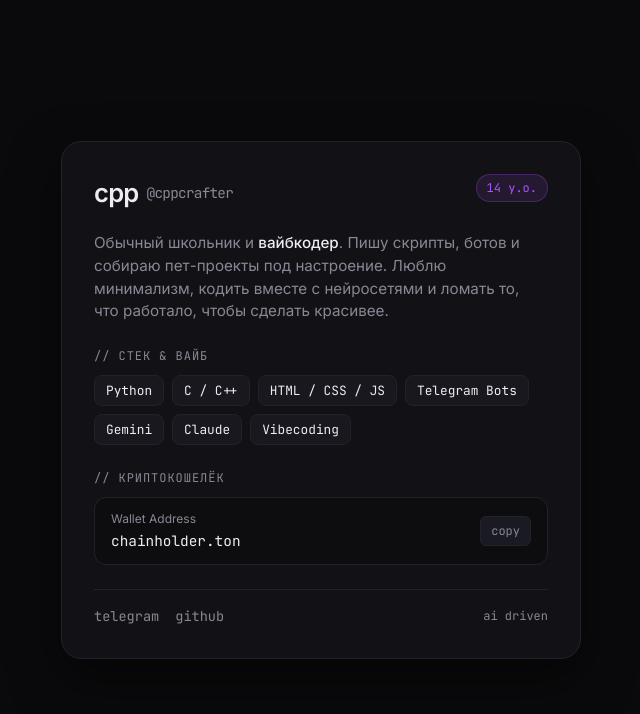
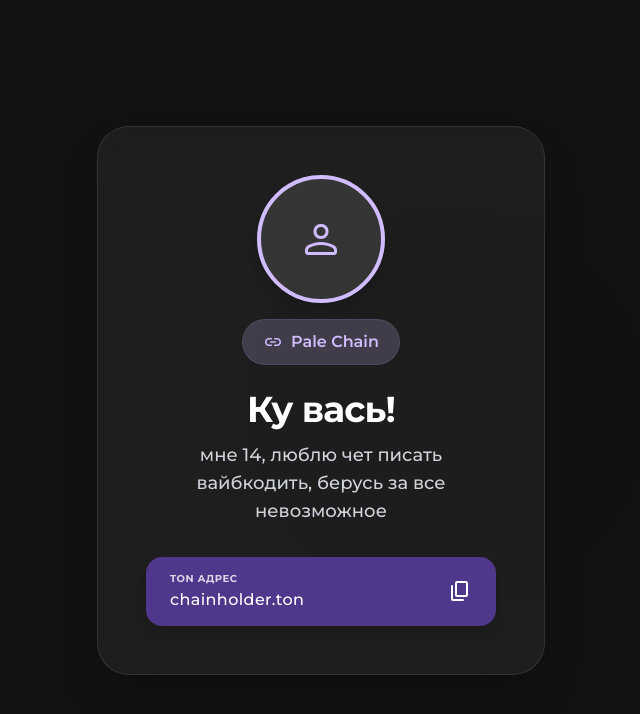
Before and after one commit to cppcrafter/cppsite, a plain HTML site: page index.html in a window 1280 px wide. Shown: the whole page, without its empty margins (319-959 px from the left). Drawn offline with nearby package versions, Linux system fonts and the light colour scheme.

Commit message:
Refactor index.html and integrate Tailwind CSS

```diff
--- a/index.html
+++ b/index.html
@@ -3,276 +3,93 @@
 <head>
     <meta charset="UTF-8">
     <meta name="viewport" content="width=device-width, initial-scale=1.0">
-    <title>cpp // cppcrafter</title>
+    <title>cppcrafter | Portfolio</title>
+
+    <!-- Подключение Tailwind CSS -->
+    <script src="https://cdn.tailwindcss.com"></script>
+
+    <!-- Подключение шрифта Montserrat -->
     <link rel="preconnect" href="https://fonts.googleapis.com">
     <link rel="preconnect" href="https://fonts.gstatic.com" crossorigin>
-    <link href="https://fonts.googleapis.com/css2?family=Inter:wght@400;500;600&family=JetBrains+Mono:wght@400;500&display=swap" rel="stylesheet">
+    <link href="https://fonts.googleapis.com/css2?family=Montserrat:wght@400;500;600;700&display=swap" rel="stylesheet">
+
+    <!-- Подключение Material Symbols Rounded -->
+    <link href="https://fonts.googleapis.com/css2?family=Material+Symbols+Rounded:opsz,wght,FILL,GRAD@24,400,0,0" rel="stylesheet" />
+
     <style>
-        :root {
-            --bg: #0a0a0c;
-            --card: #121216;
-            --border: #222228;
-            --text: #ececf1;
-            --muted: #888894;
-            --accent: #a855f7;
-            --accent-dim: rgba(168, 85, 247, 0.12);
-        }
-
-        * {
-            box-sizing: border-box;
-            margin: 0;
-            padding: 0;
-        }
-
         body {
-            background-color: var(--bg);
-            color: var(--text);
-            font-family: 'Inter', -apple-system, sans-serif;
-            min-height: 100vh;
-            display: flex;
-            justify-content: center;
-            align-items: center;
-            padding: 24px;
-            line-height: 1.5;
-        }
-
-        .container {
-            width: 100%;
-            max-width: 520px;
-            background: var(--card);
-            border: 1px solid var(--border);
-            border-radius: 20px;
-            padding: 32px;
-            box-shadow: 0 20px 50px rgba(0, 0, 0, 0.5);
-            animation: fadeIn 0.4s ease-out;
-        }
-
-        @keyframes fadeIn {
-            from { opacity: 0; transform: translateY(10px); }
-            to { opacity: 1; transform: translateY(0); }
-        }
-
-        .header {
-            display: flex;
-            justify-content: space-between;
-            align-items: flex-start;
-            margin-bottom: 20px;
-        }
-
-        .title h1 {
-            font-size: 1.6rem;
-            font-weight: 600;
-            letter-spacing: -0.03em;
-            display: flex;
-            align-items: center;
-            gap: 8px;
-        }
-
-        .title span.handle {
-            font-family: 'JetBrains Mono', monospace;
-            font-size: 0.9rem;
-            color: var(--muted);
-            font-weight: 400;
-        }
-
-        .status-badge {
-            font-family: 'JetBrains Mono', monospace;
-            font-size: 0.75rem;
-            background: var(--accent-dim);
-            color: var(--accent);
-            padding: 4px 10px;
-            border-radius: 999px;
-            border: 1px solid rgba(168, 85, 247, 0.25);
-        }
-
-        .bio {
-            color: var(--muted);
-            font-size: 0.95rem;
-            margin-bottom: 24px;
-        }
-
-        .bio strong {
-            color: var(--text);
-            font-weight: 500;
-        }
-
-        .section-title {
-            font-family: 'JetBrains Mono', monospace;
-            font-size: 0.75rem;
-            text-transform: uppercase;
-            letter-spacing: 0.08em;
-            color: var(--muted);
-            margin-bottom: 10px;
-        }
-
-        .tags {
-            display: flex;
-            flex-wrap: wrap;
-            gap: 8px;
-            margin-bottom: 24px;
-        }
-
-        .tag {
-            font-family: 'JetBrains Mono', monospace;
-            font-size: 0.8rem;
-            background: #18181e;
-            border: 1px solid var(--border);
-            color: var(--text);
-            padding: 5px 11px;
-            border-radius: 8px;
-            transition: border-color 0.2s, transform 0.15s;
-        }
-
-        .tag:hover {
-            border-color: var(--muted);
-            transform: translateY(-1px);
-        }
-
-        .wallet-box {
-            background: #0d0d10;
-            border: 1px solid var(--border);
-            border-radius: 12px;
-            padding: 12px 16px;
-            display: flex;
-            justify-content: space-between;
-            align-items: center;
-            cursor: pointer;
-            transition: border-color 0.2s, background 0.2s;
-            margin-bottom: 24px;
-            user-select: none;
-        }
-
-        .wallet-box:hover {
-            border-color: var(--accent);
-            background: #111116;
-        }
-
-        .wallet-info {
-            display: flex;
-            flex-direction: column;
-            gap: 2px;
-            overflow: hidden;
-        }
-
-        .wallet-label {
-            font-size: 0.75rem;
-            color: var(--muted);
-        }
-
-        .wallet-address {
-            font-family: 'JetBrains Mono', monospace;
-            font-size: 0.9rem;
-            color: var(--text);
-            white-space: nowrap;
-            overflow: hidden;
-            text-overflow: ellipsis;
-        }
-
-        .copy-btn {
-            font-family: 'JetBrains Mono', monospace;
-            font-size: 0.75rem;
-            color: var(--muted);
-            background: #1a1a22;
-            padding: 5px 10px;
-            border-radius: 6px;
-            border: 1px solid var(--border);
-            transition: all 0.2s;
-        }
-
-        .wallet-box:hover .copy-btn {
-            color: var(--text);
-            border-color: var(--muted);
-        }
-
-        .footer {
-            display: flex;
-            justify-content: space-between;
-            align-items: center;
-            padding-top: 16px;
-            border-top: 1px solid var(--border);
-            font-size: 0.85rem;
-        }
-
-        .links {
-            display: flex;
-            gap: 16px;
-        }
-
-        .links a {
-            color: var(--muted);
-            text-decoration: none;
-            font-family: 'JetBrains Mono', monospace;
-            transition: color 0.2s;
-        }
-
-        .links a:hover {
-            color: var(--text);
-        }
-
-        .sys-info {
-            font-family: 'JetBrains Mono', monospace;
-            font-size: 0.75rem;
-            color: var(--muted);
+            font-family: 'Montserrat', sans-serif;
+            background-color: #121212;
         }
     </style>
 </head>
-<body>
+<body class="min-h-screen flex items-center justify-center p-4 antialiased text-white relative overflow-hidden">
 
-    <main class="container">
-        <header class="header">
-            <div class="title">
-                <h1>cpp <span class="handle">@cppcrafter</span></h1>
-            </div>
-            <div class="status-badge">14 y.o.</div>
-        </header>
+    <!-- Фоновые декорации для усиления эффекта стекла (опционально) -->
+    <div class="absolute top-1/4 left-1/4 w-96 h-96 bg-[#D0BCFF] rounded-full mix-blend-multiply filter blur-[128px] opacity-20"></div>
+    <div class="absolute bottom-1/4 right-1/4 w-96 h-96 bg-[#4F378B] rounded-full mix-blend-multiply filter blur-[128px] opacity-20"></div>
 
-        <p class="bio">
-            Обычный школьник и <strong>вайбкодер</strong>. Пишу скрипты, ботов и собираю пет-проекты под настроение. Люблю минимализм, кодить вместе с нейросетями и ломать то, что работало, чтобы сделать красивее.
+    <!-- Glassmorphism Panel -->
+    <main class="bg-white/5 backdrop-blur-md border border-white/10 rounded-[2rem] p-8 md:p-12 flex flex-col items-center max-w-md w-full shadow-2xl relative z-10">
+
+        <!-- Avatar Block -->
+        <div class="relative w-32 h-32 rounded-full border-4 border-[#D0BCFF] bg-white/10 flex items-center justify-center overflow-hidden shadow-lg">
+            <!-- Иконка человека (заглушка) -->
+            <span class="material-symbols-rounded absolute text-5xl text-[#D0BCFF]">person</span>
+            <!-- Сама аватарка -->
+            <img src="avatar.jpg" alt="Avatar" class="absolute z-10 w-full h-full object-cover transition-opacity duration-300" onerror="this.style.display='none'">
+        </div>
+
+        <!-- Pale Chain Button -->
+        <a href="https://palechain.sbs" target="_blank" rel="noopener noreferrer" class="mt-4 mb-6 px-5 py-2 bg-[#D0BCFF]/20 hover:bg-[#D0BCFF]/30 text-[#D0BCFF] rounded-full font-semibold transition-colors flex items-center gap-2 shadow-sm border border-[#D0BCFF]/10">
+            <span class="material-symbols-rounded text-xl">link</span>
+            Pale Chain
+        </a>
+
+        <!-- Text Content -->
+        <h1 class="text-4xl font-bold text-white mb-3 text-center tracking-tight">Ку вась!</h1>
+        <p class="text-gray-300 text-lg text-center max-w-sm mb-8 font-medium">
+            мне 14, люблю чет писать вайбкодить, берусь за все невозможное
         </p>
 
-        <div class="section-title">// стек & вайб</div>
-        <div class="tags">
-            <span class="tag">Python</span>
-            <span class="tag">C / C++</span>
-            <span class="tag">HTML / CSS / JS</span>
-            <span class="tag">Telegram Bots</span>
-            <span class="tag">Gemini</span>
-            <span class="tag">Claude</span>
-            <span class="tag">Vibecoding</span>
-        </div>
+        <!-- TON Wallet Button -->
+        <button onclick="copyWallet()" class="bg-[#4F378B] hover:bg-[#D0BCFF] text-white hover:text-[#381E72] transition-colors rounded-2xl px-6 py-3.5 flex items-center justify-between gap-4 font-medium shadow-lg w-full group outline-none focus-visible:ring-2 focus-visible:ring-[#D0BCFF]">
+            <div class="flex flex-col text-left">
+                <span class="text-[10px] uppercase tracking-wider opacity-80 font-bold mb-0.5">TON Адрес</span>
+                <span class="text-base tracking-wide">chainholder.ton</span>
+            </div>
+            <span id="copy-icon" class="material-symbols-rounded group-hover:scale-110 transition-transform">content_copy</span>
+        </button>
 
-        <div class="section-title">// криптокошелёк</div>
-        <div class="wallet-box" onclick="copyWallet()" title="Нажми, чтобы скопировать">
-            <div class="wallet-info">
-                <span class="wallet-label">Wallet Address</span>
-                <span class="wallet-address" id="walletText">chainholder.ton</span>
-            </div>
-            <span class="copy-btn" id="copyStatus">copy</span>
-        </div>
-
-        <footer class="footer">
-            <div class="links">
-                <a href="https://t.me/cppcrafter" target="_blank">telegram</a>
-                <a href="https://github.com/cppcrafter" target="_blank">github</a>
-            </div>
-            <div class="sys-info">ai driven</div>
-        </footer>
     </main>
 
+    <!-- Scripts -->
     <script>
         function copyWallet() {
-            const wallet = document.getElementById('walletText').innerText;
-            const status = document.getElementById('copyStatus');
-            navigator.clipboard.writeText(wallet).then(() => {
-                status.innerText = 'copied!';
-                status.style.color = '#a855f7';
-                status.style.borderColor = '#a855f7';
-                setTimeout(() => {
-                    status.innerText = 'copy';
-                    status.style.color = '';
-                    status.style.borderColor = '';
-                }, 1800);
-            });
+            const address = 'chainholder.ton';
+
+            // Надежное копирование
+            if (navigator.clipboard && window.isSecureContext) {
+                navigator.clipboard.writeText(address);
+            } else {
+                const tempInput = document.createElement("input");
+                tempInput.value = address;
+                document.body.appendChild(tempInput);
+                tempInput.select();
+                document.execCommand("copy");
+                document.body.removeChild(tempInput);
+            }
+
+            // Анимация иконки
+            const icon = document.getElementById('copy-icon');
+            icon.innerText = 'check';
+            icon.style.color = '#a8d08d'; // Добавляем зеленый оттенок для успешного копирования
+
+            // Возврат в исходное состояние
+            setTimeout(() => {
+                icon.innerText = 'content_copy';
+                icon.style.color = '';
+            }, 2000);
         }
     </script>
 </body>
```
